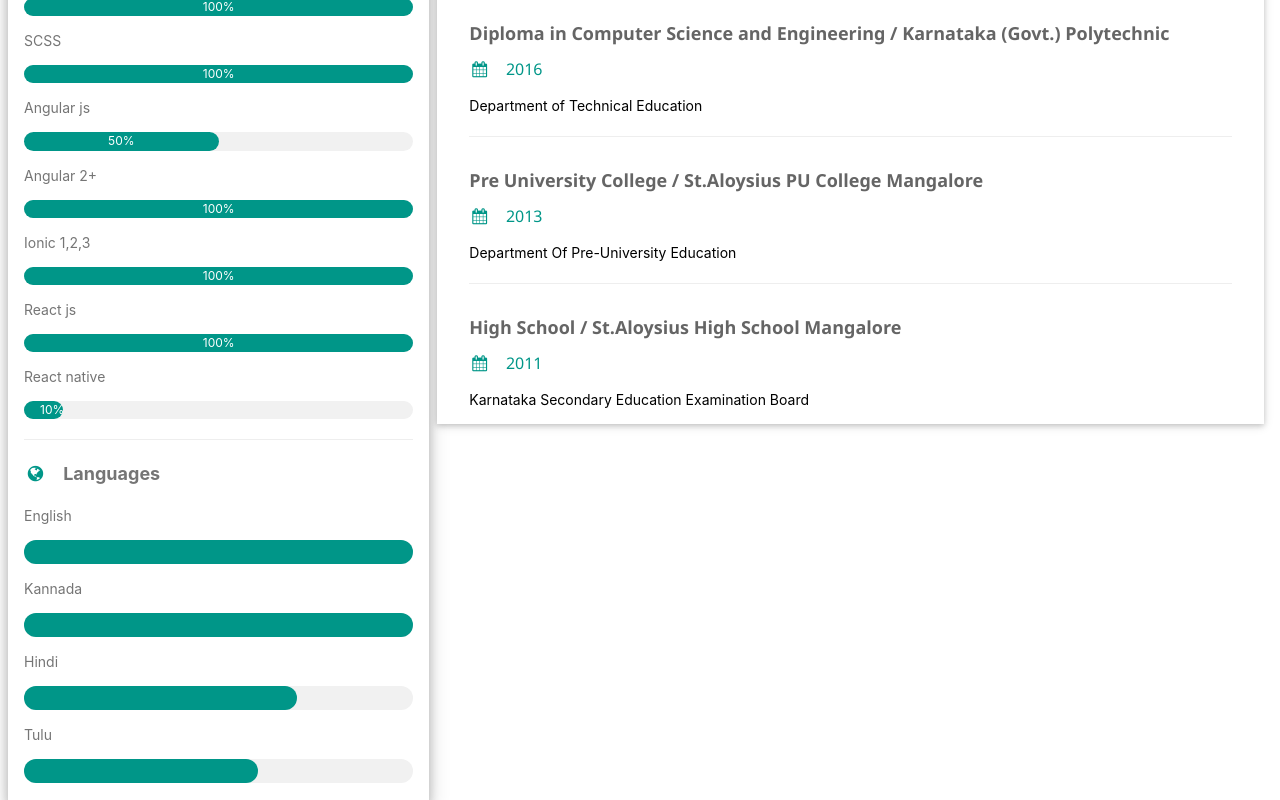
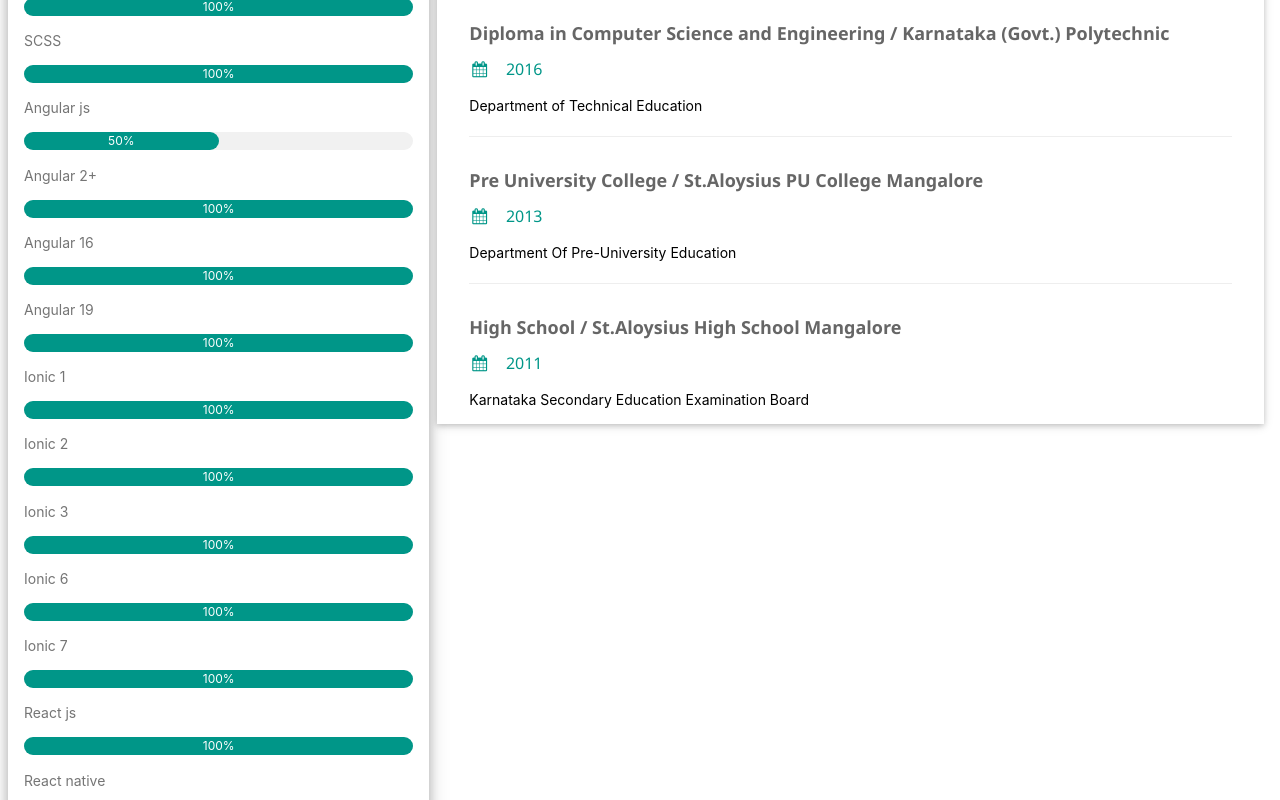
Before and after one commit to shashwathuchil/Shashwath_Resume, an Angular app: page / in a window 1280 px wide. Shown: the part 800-1600 px from the top of the page. Built offline with nearby package versions, Linux system fonts and the light colour scheme.

Commit message:
animation without key frame delay

```diff
--- a/src/app/education-details/education-details.component.ts
+++ b/src/app/education-details/education-details.component.ts
@@ -9,6 +9,8 @@ import { EducationDetailsService } from "../services/education-details.service"
 export class EducationDetailsComponent implements OnInit {
 
   constructor(public eduDel: EducationDetailsService) {
+    console.log(this.eduDel);
+
    }
 
   ngOnInit() {
--- a/src/app/personal-info/personal-info.component.html
+++ b/src/app/personal-info/personal-info.component.html
@@ -38,7 +38,7 @@
 
       <div *ngFor="let skill of perDetails.prsnlObj.skills">
         <p>{{ skill.label }}</p>
-        <div class="w3-light-grey w3-round-xlarge w3-small">
+        <div class="w3-light-grey w3-round-xlarge w3-small scale-up-hor-left">
           <div
             class="w3-container w3-center w3-round-xlarge w3-teal"
             [style.width]="skill.percentile"
--- a/src/app/personal-info/personal-info.component.scss
+++ b/src/app/personal-info/personal-info.component.scss
@@ -6,3 +6,54 @@
   background: $primary;
   opacity: 0.8;
 }
+
+
+
+
+
+.scale-up-hor-left {
+	-webkit-animation: scale-up-hor-left 0.4s cubic-bezier(0.390, 0.575, 0.565, 1.000) both;
+	        animation: scale-up-hor-left 0.4s cubic-bezier(0.390, 0.575, 0.565, 1.000) both;
+}
+
+
+/* ----------------------------------------------
+ * Generated by Animista on 2025-2-16 11:46:23
+ * Licensed under FreeBSD License.
+ * See http://animista.net/license for more info.
+ * w: http://animista.net, t: @cssanimista
+ * ---------------------------------------------- */
+
+/**
+ * ----------------------------------------
+ * animation scale-up-hor-left
+ * ----------------------------------------
+ */
+ @-webkit-keyframes scale-up-hor-left {
+  0% {
+    -webkit-transform: scaleX(0.4);
+            transform: scaleX(0.4);
+    -webkit-transform-origin: 0% 0%;
+            transform-origin: 0% 0%;
+  }
+  100% {
+    -webkit-transform: scaleX(1);
+            transform: scaleX(1);
+    -webkit-transform-origin: 0% 0%;
+            transform-origin: 0% 0%;
+  }
+}
+@keyframes scale-up-hor-left {
+  0% {
+    -webkit-transform: scaleX(0.4);
+            transform: scaleX(0.4);
+    -webkit-transform-origin: 0% 0%;
+            transform-origin: 0% 0%;
+  }
+  100% {
+    -webkit-transform: scaleX(1);
+            transform: scaleX(1);
+    -webkit-transform-origin: 0% 0%;
+            transform-origin: 0% 0%;
+  }
+}
--- a/src/app/personal-info/personal-info.component.ts
+++ b/src/app/personal-info/personal-info.component.ts
@@ -15,6 +15,8 @@ export class PersonalInfoComponent implements OnInit {
   }
 
   ngOnInit() {
+    console.log(this.perDetails);
+
   }
 
 }
--- a/src/app/services/personal-details.service.ts
+++ b/src/app/services/personal-details.service.ts
@@ -36,7 +36,31 @@ export class PersonalDetailsService {
         percentile:"100%",
       },
       {
-        label:"Ionic 1,2,3",
+        label:"Angular 16",
+        percentile:"100%",
+      },
+      {
+        label:"Angular 19",
+        percentile:"100%",
+      },
+      {
+        label:"Ionic 1",
+        percentile:"100%",
+      },
+      {
+        label:"Ionic 2",
+        percentile:"100%",
+      },
+      {
+        label:"Ionic 3",
+        percentile:"100%",
+      },
+      {
+        label:"Ionic 6",
+        percentile:"100%",
+      },
+      {
+        label:"Ionic 7",
         percentile:"100%",
       },
       {
@@ -45,7 +69,7 @@ export class PersonalDetailsService {
       },
       {
         label:"React native",
-        percentile:"10%",
+        percentile:"90%",
       },
     ],
     languages:[
```
Also changed, not shown: 1 other file (tests, documents, lock files or other folders).
